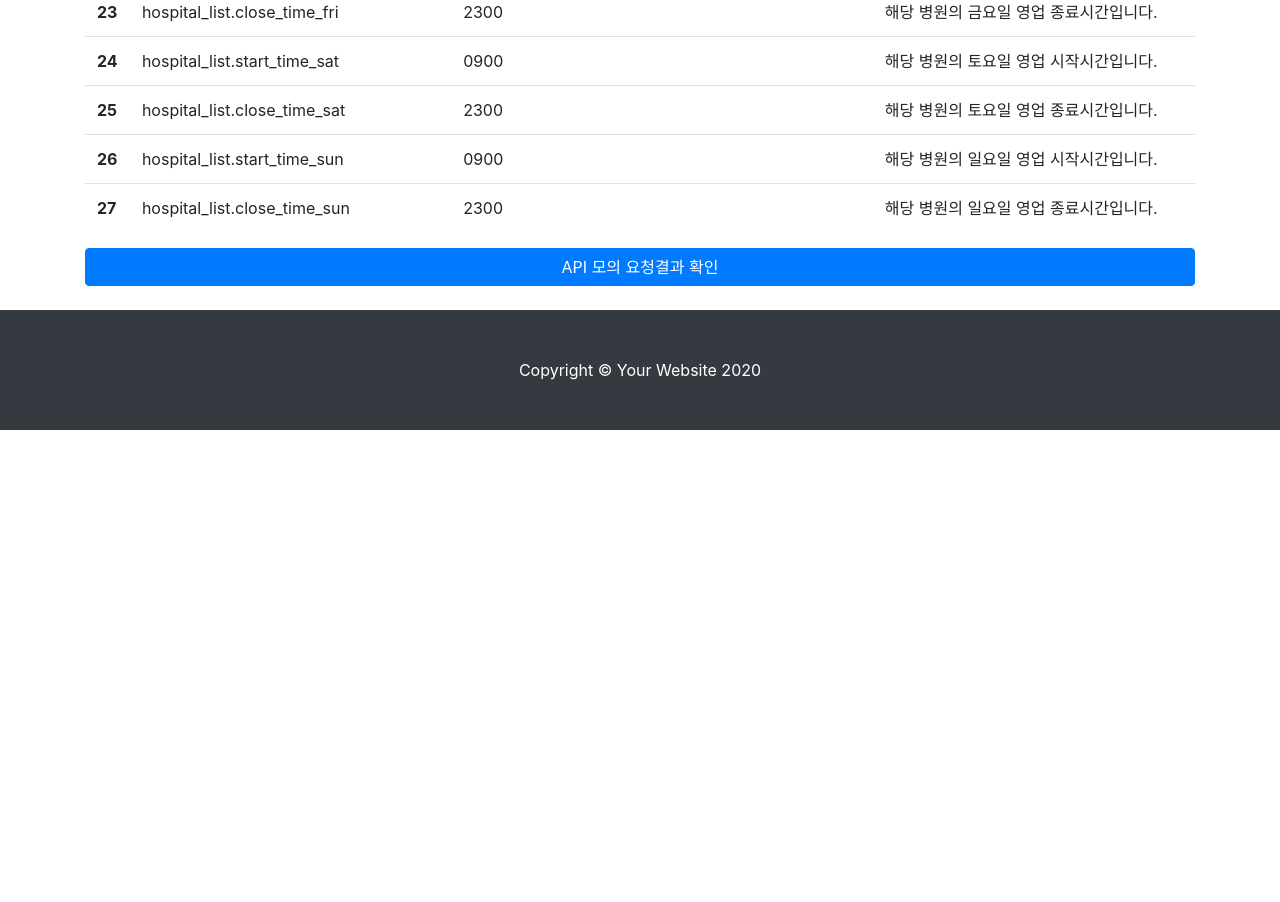
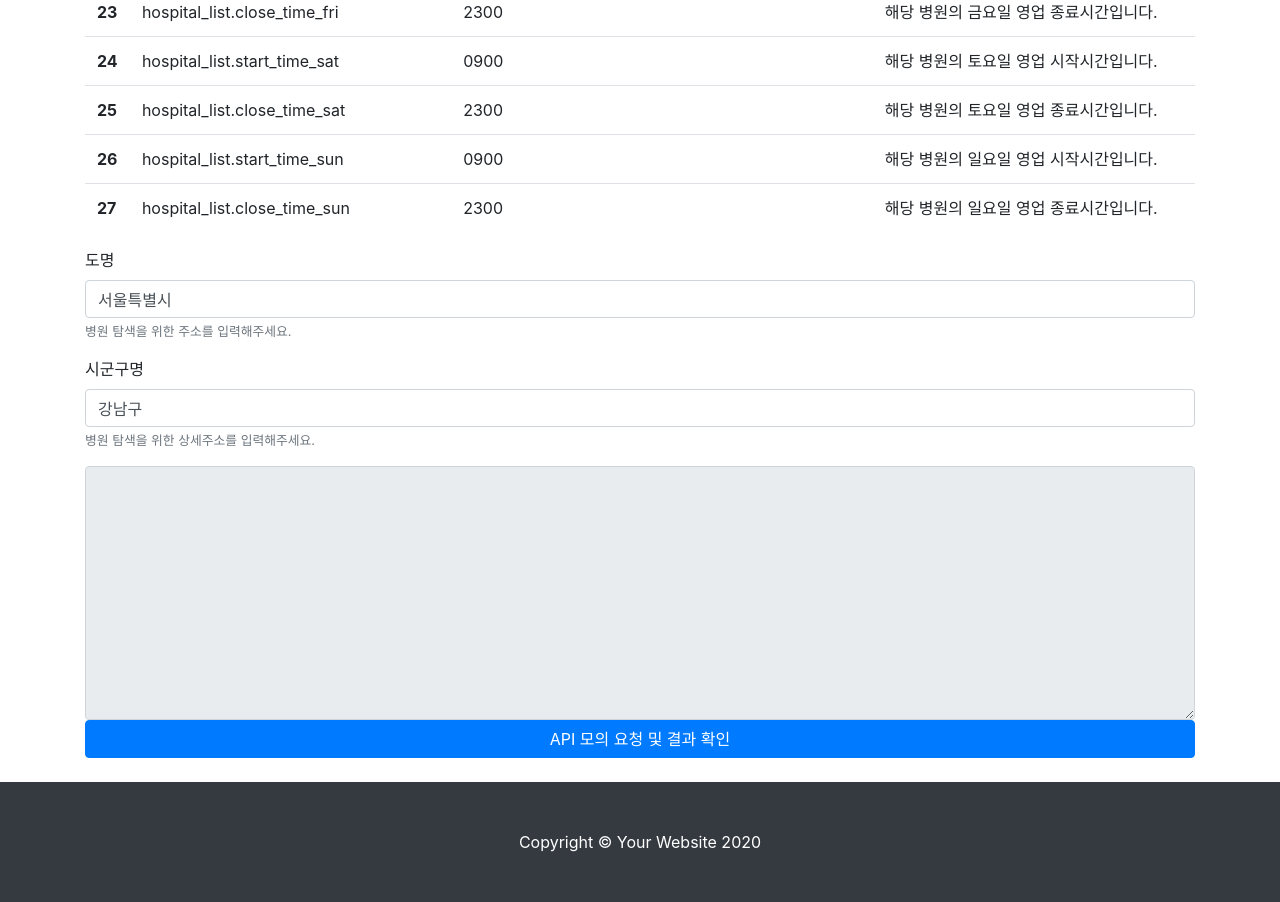
Before and after one commit to wnehdals/service_program, a Flask app: page /hospital/doc in a window 1280 px wide. Shown: the part 1868-2770 px from the top of the page. Before the commit the page ends 2298 px from the top, so only its background shows below. Run offline with Flask 2, Linux system fonts and the light colour scheme; some libraries are stand-ins or nearby versions.

Commit message:
minor changes
- added api test form in hospital document
- set api request parameter "numOfRows" to 1000.
- added route functions

```diff
--- a/hospital.py
+++ b/hospital.py
@@ -14,7 +14,8 @@ def request_api_address(address_major: str, address_minor: str):
     service_url = 'http://apis.data.go.kr/B552657/HsptlAsembySearchService/getBabyListInfoInqire'
     query_params = {"serviceKey": auth_key,
                     "Q0": address_major,
-                    "Q1": address_minor
+                    "Q1": address_minor,
+                    "numOfRows": 1000
                     }
 
     params_url = "?"
--- a/index.py
+++ b/index.py
@@ -61,6 +61,10 @@ def festival(pageNum=1):
 def hospital_request_lonlat(longitude, latitude):
     return hospital.response_hospital_info_lonlat(longitude, latitude)
 
+@app.route('/hospital/request/address/<major>')
+def hospital_request_address_majoronly(major):
+    return hospital.response_hospital_info_address(major)
+
 
 @app.route('/hospital/request/address/<major>/<minor>', methods=['GET'])
 def hospital_request_address(major, minor):
--- a/templates/hospital_doc.html
+++ b/templates/hospital_doc.html
@@ -289,7 +289,26 @@
                 </tr>
                 </tbody>
             </table>
-            <a href="/hospital/demo"><button class="btn btn-primary btn-block mb-3">API 모의 요청결과 확인</button></a>
+            <div class="form-group">
+                <form role="form">
+                    <div class="form-group">
+                        <label for="hospital_input_major_address">도명</label>
+                        <input type="text" id="hospital_input_major_address" class="form-control" placeholder="도" value="서울특별시">
+                        <small class="form-text text-muted">병원 탐색을 위한 주소를 입력해주세요.</small>
+                    </div>
+
+                    <div class="form-group">
+                        <label for="hospital_input_minor_address">시군구명</label>
+                        <input type="text" id="hospital_input_minor_address" class="form-control" placeholder="시군구" value="강남구">
+                        <small class="form-text text-muted">병원 탐색을 위한 상세주소를 입력해주세요.</small>
+                    </div>
+
+                    <div class="form-group">
+                        <textarea class="form-control" id="hospital_output" rows="10" readonly="true"></textarea>
+                        <button class="btn btn-primary btn-block" type="button" onclick="getHospitalInfo()">API 모의 요청 및 결과 확인</button>
+                    </div>
+                </form>
+            </div>
         </div>
     </div>
 
@@ -307,7 +326,19 @@
  <!-- Bootstrap core JavaScript -->
   <script src="https:ajax.googleapis.com/ajax/libs/jquery/1.12.4/jquery.min.js"></script>
   <script type="text/javascript" src="/static/vendor/bootstrap/js/bootstrap.min.js"></script>
+  <script>
+    function getHospitalInfo(){
+        major = document.getElementById('hospital_input_major_address').value
+        minor = document.getElementById('hospital_input_minor_address').value
 
+        hospitalInfoRequestURL = '/hospital/request/address/' + major + '/' + minor
+
+        fetch(hospitalInfoRequestURL).then(response => response.text()).then((data) => {
+            document.getElementById('hospital_output').value = data
+            console.log("job done")
+        })
+    }
+  </script>
 </body>
 
 </html>
```
